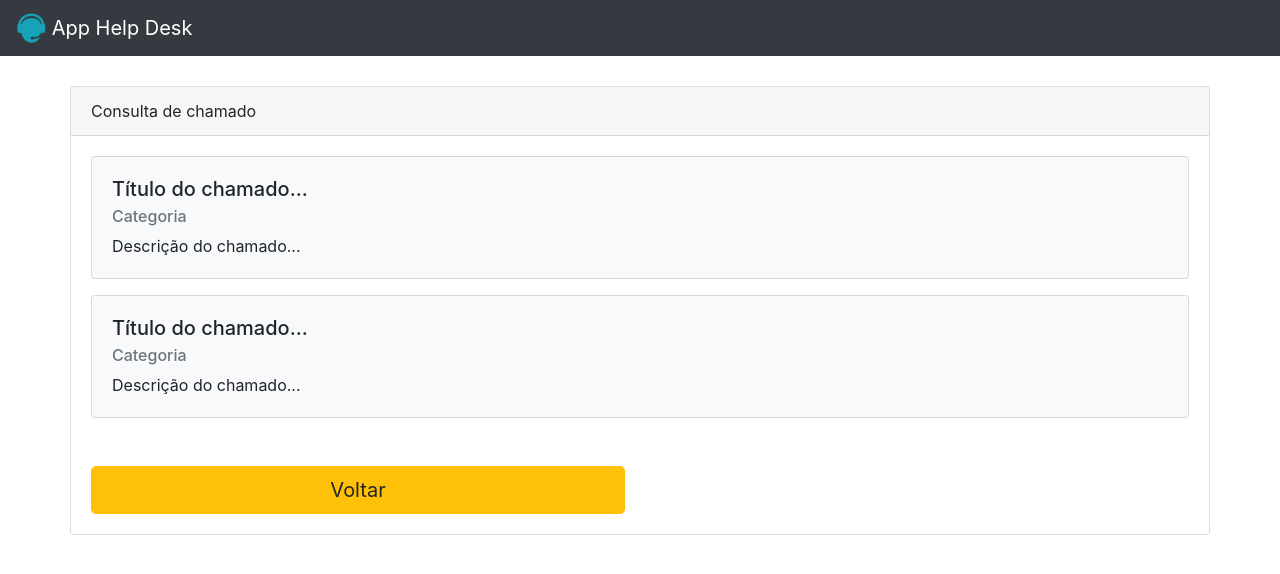
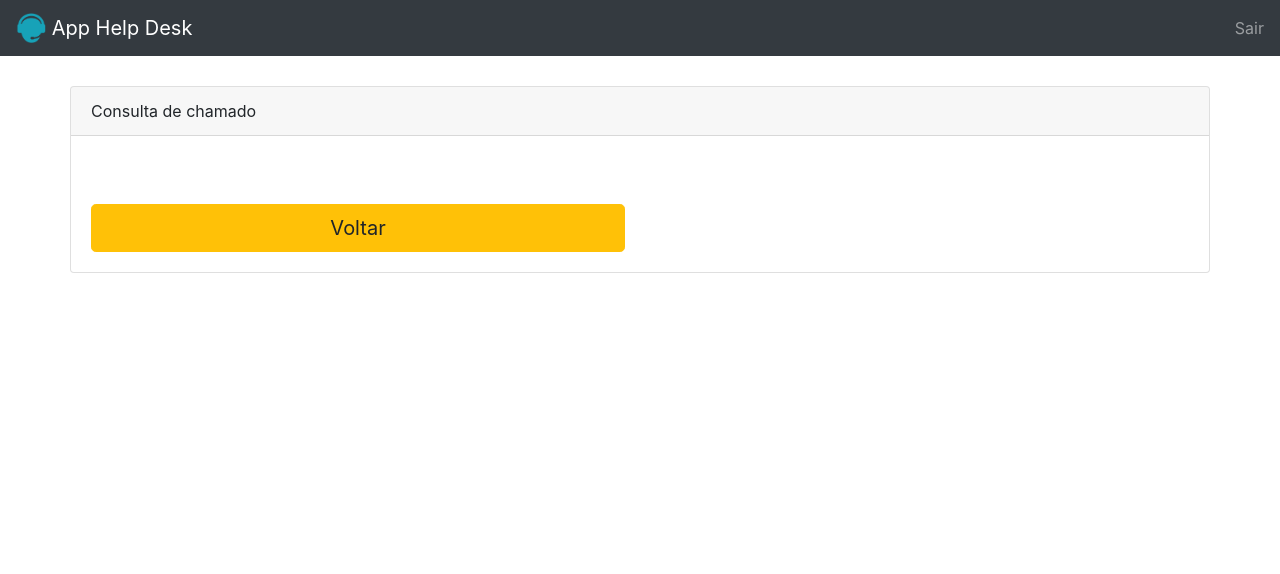
Before and after one commit to Jose-augusto-git/ProjetoHelpDesk, a PHP site: page /consultar_chamado.php in a window 1280 px wide. Shown: the top 574 px of the page. Run offline with PHP 8.4, Linux system fonts and the light colour scheme; the visitor is signed in with stand-in values (Sample User, id 1).

Commit message:
commit atualização do projeto help desk

```diff
--- a/app_help_desk/consultar_chamado.php
+++ b/app_help_desk/consultar_chamado.php
@@ -1,11 +1,21 @@
+<?php require_once'validador_acesso.php'; ?>
 <?php
-  session_start();
+//chamados
+$chamados = array();
 
-  if(!isset($_SESSION['autenticado'])|| $_SESSION['autenticado'] != 'SIM'){
-    header('Location: index.php?login=erro2');
-  }
+//abre o arquivo
+$arquivo = fopen('arquivo.hd','r');
 
+//percorre o arquivo enquando houver resgistrou ou linhas a serem recuperados
+while(!feof($arquivo)){
+  $registro = fgets($arquivo);
+  $chamados[] = $registro;
+}
+
+//fechar o arquivo aberto
+fclose($arquivo);
 ?>
+
 <html>
   <head>
     <meta charset="utf-8" />
@@ -29,6 +39,11 @@
         <img src="logo.png" width="30" height="30" class="d-inline-block align-top" alt="">
         App Help Desk
       </a>
+      <ul class="navbar-nav">
+        <li class="nav-item">
+          <a href="logoff.php" class="nav-link">Sair</a>
+        </li>
+      </ul>
     </nav>
 
     <div class="container">
@@ -42,27 +57,29 @@
 
             <div class="card-body">
 
-              <div class="card mb-3 bg-light">
-                <div class="card-body">
-                  <h5 class="card-title">Título do chamado...</h5>
-                  <h6 class="card-subtitle mb-2 text-muted">Categoria</h6>
-                  <p class="card-text">Descrição do chamado...</p>
+              <? foreach($chamados as $chamado){ ?>
 
+                <?php
+                  $chamado_dados = explode('#',$chamado);
+
+                  if(count($chamado_dados) < 3 ){
+                    continue;
+                  }
+                ?>
+                <div class="card mb-3 bg-light">
+                  <div class="card-body">
+                    <h5 class="card-title"><?=$chamado_dados[0]?></h5>
+                    <h6 class="card-subtitle mb-2 text-muted"><?=$chamado_dados[1]?></h6>
+                    <p class="card-text"><?=$chamado_dados[2]?></p>
+
+                  </div>
                 </div>
-              </div>
 
-              <div class="card mb-3 bg-light">
-                <div class="card-body">
-                  <h5 class="card-title">Título do chamado...</h5>
-                  <h6 class="card-subtitle mb-2 text-muted">Categoria</h6>
-                  <p class="card-text">Descrição do chamado...</p>
-
-                </div>
-              </div>
+              <?}?>
 
               <div class="row mt-5">
                 <div class="col-6">
-                  <button class="btn btn-lg btn-warning btn-block" type="submit">Voltar</button>
+                  <a class="btn btn-lg btn-warning btn-block" href="home.php">Voltar</a>
                 </div>
               </div>
             </div>
--- a/app_help_desk/valida_login.php
+++ b/app_help_desk/valida_login.php
@@ -40,6 +40,7 @@
     if($usuario_autenticado){
         echo 'Usuário autenticado';
         $_SESSION['autenticado'] = 'SIM';
+        header('Location: home.php');
     }else{
         //INFORMA QUE O USUÁRIO OU SENHA ESTA INVALIDO
         //header espera uma string com o destino para ser encaminhado
--- /dev/null
+++ b/app_help_desk/validador_acesso.php
@@ -0,0 +1,8 @@
+<?php
+  session_start();
+
+  if(!isset($_SESSION['autenticado'])|| $_SESSION['autenticado'] != 'SIM'){
+    header('Location: index.php?login=erro2');
+  }
+
+?>
```
Also changed, not shown: app_help_desk/abrir_chamado.php (+11 -12 lines), app_help_desk/home.php (+14 -9 lines), app_help_desk/logoff.php (added, +27 -0 lines), app_help_desk/registra_chamado.php (added, +29 -0 lines), 1 other file.
